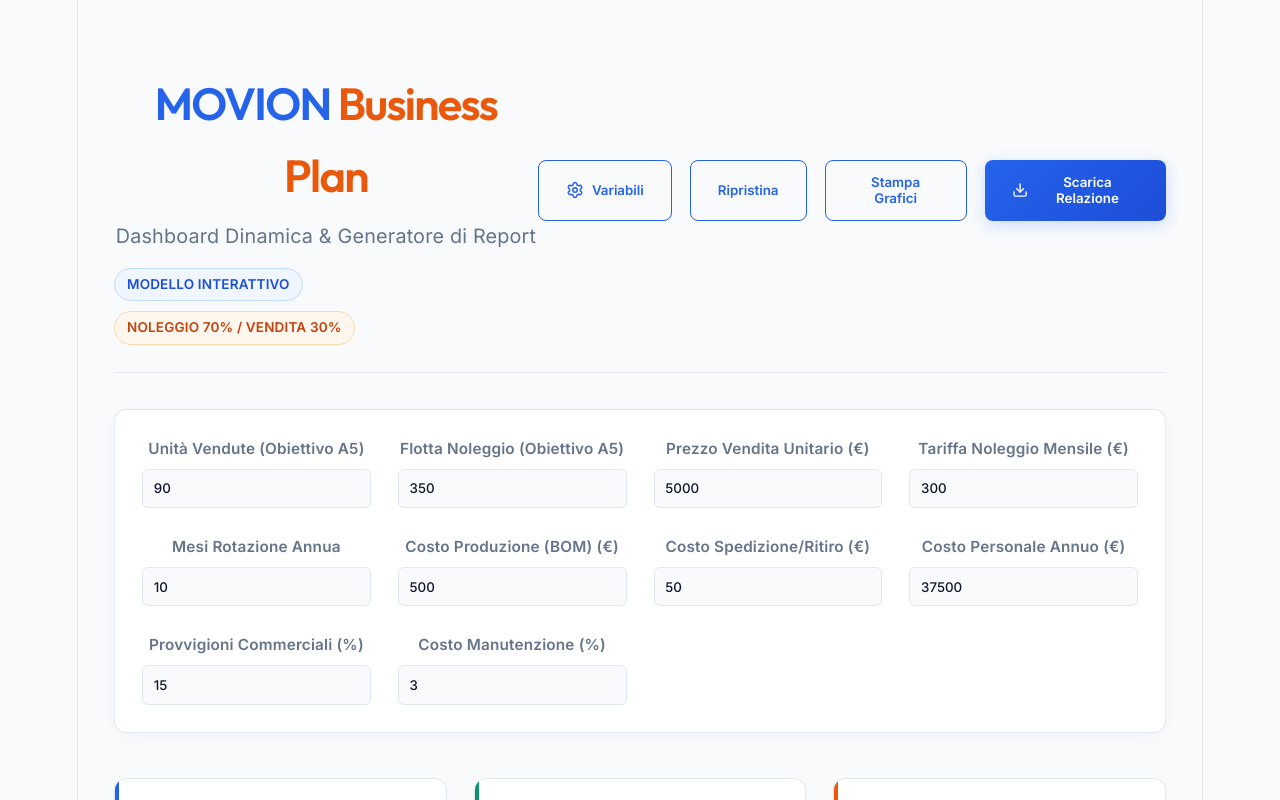
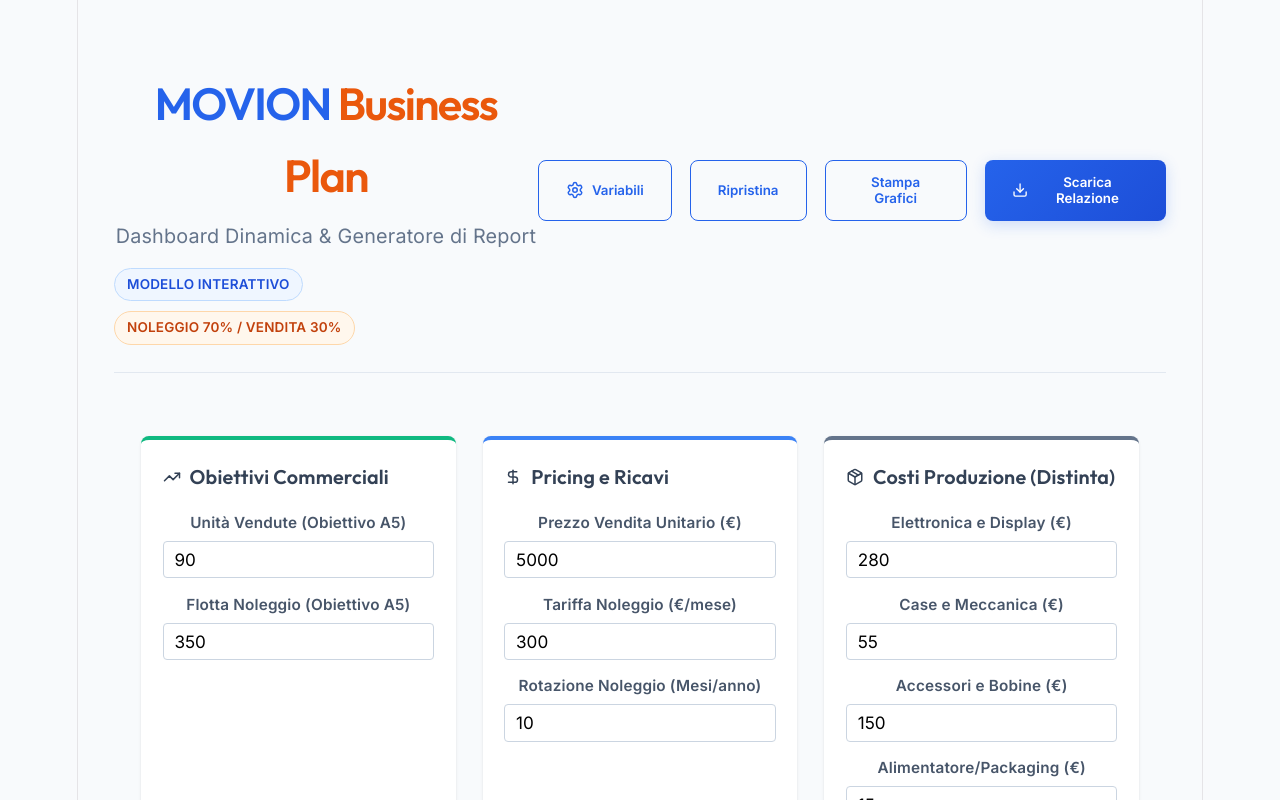
Before and after one commit to giuseppedisorbo-droid/Movion, a React (Vite) app in the folder movion_dashboard/: page / in a window 1280 px wide. Both pictures are taken after a click on the button "Variabili". Shown: the top 800 px of the page. Built offline with nearby package versions, Linux system fonts and the light colour scheme.

Commit message:
Implementato layout a griglia avanzato per le impostazioni e aggiunte le 18 variabili analitiche di costo, CAPEX e risorse umane

```diff
--- a/movion_dashboard/src/App.css
+++ b/movion_dashboard/src/App.css
@@ -99,39 +99,65 @@
   transform: translateY(-2px);
 }
 
-.settings-panel {
-  background: var(--bg-card);
-  border: 1px solid var(--border-color);
-  border-radius: 12px;
+.settings-grid-container {
+  background: #f8fafc;
+  border-bottom: 1px solid #e2e8f0;
   padding: 1.5rem;
-  margin-bottom: 2.5rem;
+}
+
+.settings-grid {
   display: grid;
-  grid-template-columns: repeat(auto-fit, minmax(220px, 1fr));
+  grid-template-columns: repeat(auto-fit, minmax(280px, 1fr));
   gap: 1.5rem;
-  box-shadow: 0 4px 15px rgba(0,0,0,0.03);
+  max-width: 1400px;
+  margin: 0 auto;
 }
+
+.setting-card {
+  background: white;
+  border-radius: 8px;
+  padding: 1.2rem;
+  box-shadow: 0 1px 3px rgba(0,0,0,0.1);
+  border-top: 4px solid #ccc;
+}
+
+.setting-card h3 {
+  margin-top: 0;
+  font-size: 1.1rem;
+  margin-bottom: 1rem;
+  color: #334155;
+  display: flex;
+  align-items: center;
+  gap: 0.5rem;
+}
+
+.setting-card.group-green { border-top-color: #10b981; }
+.setting-card.group-blue { border-top-color: #3b82f6; }
+.setting-card.group-gray { border-top-color: #64748b; }
+.setting-card.group-orange { border-top-color: #f59e0b; }
+.setting-card.group-indigo { border-top-color: #6366f1; }
+.setting-card.group-red { border-top-color: #ef4444; }
 
 .setting-group {
   display: flex;
   flex-direction: column;
-  gap: 0.4rem;
+  gap: 0.3rem;
+  margin-bottom: 0.8rem;
 }
 
 .setting-group label {
   font-size: 0.85rem;
-  color: var(--text-secondary);
+  color: #475569;
   font-weight: 600;
 }
 
 .setting-group input {
-  padding: 0.6rem;
-  border: 1px solid var(--border-color);
-  border-radius: 6px;
-  background: var(--bg-primary);
-  color: var(--text-primary);
-  font-family: 'Inter', sans-serif;
-  font-weight: 500;
-  transition: border-color 0.2s;
+  padding: 0.4rem 0.6rem;
+  border: 1px solid #cbd5e1;
+  border-radius: 4px;
+  font-size: 0.95rem;
+  font-family: inherit;
+  transition: all 0.2s;
 }
 
 .setting-group input:focus {
--- a/movion_dashboard/src/App.jsx
+++ b/movion_dashboard/src/App.jsx
@@ -49,12 +49,19 @@
     priceSale: 5000,
     priceRental: 300,
     rentalYieldMonths: 10,
-    costProduction: 500,
+    costElectronics: 280,
+    costMechanics: 55,
+    costAccessories: 150,
+    costPackaging: 15,
     costLogistics: 50,
-    capex: 190000,
-    personnelCost: 37500,
     commercialPercent: 15,
     maintenancePercent: 3,
+    insuranceAnnual: 5000,
+    personnelCost: 37500,
+    personnelInflation: 2,
+    capexElectronics: 80000,
+    capexIT: 110000,
+    capexMarketing: 0,
   };
 
   const [showSettings, setShowSettings] = useState(false);
@@ -92,19 +99,23 @@
     const pSale = Number(config.priceSale) || 1;
     const pRental = Number(config.priceRental) || 1;
     const rYield = Number(config.rentalYieldMonths) || 1;
-    const cProd = Number(config.costProduction) || 0;
+
+    const cProd = (Number(config.costElectronics)||0) + (Number(config.costMechanics)||0) + (Number(config.costAccessories)||0) + (Number(config.costPackaging)||0);
     const cLog = Number(config.costLogistics) || 0;
     const cPers = Number(config.personnelCost) || 0;
+    const cPersInf = Number(config.personnelInflation) || 0;
     const cComm = Number(config.commercialPercent) || 0;
-    const cCapex = Number(config.capex) || 0;
     const cMaint = Number(config.maintenancePercent) || 0;
+    const cInsurance = Number(config.insuranceAnnual) || 0;
+
+    const cCapex = (Number(config.capexElectronics)||0) + (Number(config.capexIT)||0) + (Number(config.capexMarketing)||0);
 
     const stepSales = salesY5 / 5;
     const stepFleet = fleetY5 / 5;
 
     let fData = [];
     let uData = [];
-    let totProd = 0, totLog = 0, totPers = 0, totComm = 0, totMaint = 0;
+    let totProd = 0, totLog = 0, totPers = 0, totComm = 0, totMaint = 0, totIns = 0;
 
     const personnelGrowth = [3, 4, 5, 6, 6];
     let totalUnitsProducedOverall = 0;
@@ -126,18 +137,19 @@
       let logisticsCount = (rentalFleet * rYield) + salesUnits;
       let costLogistics = logisticsCount * cLog;
 
-      let costPersonnel = personnelGrowth[i] * cPers;
+      let costPersonnel = personnelGrowth[i] * cPers * Math.pow(1 + (cPersInf / 100), i);
       let costCommercial = revenue * (cComm / 100);
       let costMaintenance = revenue * (cMaint / 100);
       let capexy = i === 0 ? cCapex : 0;
 
-      let ebit = revenue - costProd - costLogistics - costPersonnel - costCommercial - costMaintenance - capexy;
+      let ebit = revenue - costProd - costLogistics - costPersonnel - costCommercial - costMaintenance - cInsurance - capexy;
 
       totProd += costProd;
       totLog += costLogistics;
       totPers += costPersonnel;
       totComm += costCommercial;
       totMaint += costMaintenance;
+      totIns += cInsurance;
       totalUnitsProducedOverall += unitsProduced;
 
       fData.push({
@@ -148,6 +160,7 @@
         personnel: -costPersonnel,
         commercial: -costCommercial,
         maintenance: -costMaintenance,
+        insurance: -cInsurance,
         capex: -capexy,
         ebit,
         grossMargin: revenue - costProd
@@ -171,6 +184,7 @@
       { name: 'Personale', value: totPers, color: '#2563eb' },
       { name: 'Commerciale', value: totComm, color: '#059669' },
       { name: 'Manutenzione', value: totMaint, color: '#f59e0b' },
+      { name: 'Assicurazione/Cert.', value: totIns, color: '#eab308' },
     ];
 
     const totalEbit = fData.reduce((acc, curr) => acc + curr.ebit, 0);
@@ -182,7 +196,7 @@
       financialData: fData,
       unitData: uData,
       totals: totalOpex,
-      kpis: { totalEbit, finalFleet: uData[4].fleet, totalUnitsProducedOverall, targetRevenueY5, saleRatioY5 }
+      kpis: { totalEbit, finalFleet: uData[4].fleet, totalUnitsProducedOverall, targetRevenueY5, saleRatioY5, cProd, cCapex }
     };
   }, [config]);
 
@@ -228,7 +242,12 @@
       </header>
 
       {showSettings && (
-        <div className="settings-panel">
+        <div className="settings-grid-container">
+          <div className="settings-grid">
+
+            {/* GRUPPO 1 */}
+            <div className="setting-card group-green">
+              <h3><TrendingUp size={18}/> Obiettivi Commerciali</h3>
               <div className="setting-group">
                 <label>Unità Vendute (Obiettivo A5)</label>
                 <input type="number" name="targetSalesUnitsY5" value={config.targetSalesUnitsY5} onChange={handleChange} />
@@ -237,29 +256,52 @@
                 <label>Flotta Noleggio (Obiettivo A5)</label>
                 <input type="number" name="targetFleetY5" value={config.targetFleetY5} onChange={handleChange} />
               </div>
+            </div>
+
+            {/* GRUPPO 2 */}
+            <div className="setting-card group-blue">
+              <h3><DollarSign size={18}/> Pricing e Ricavi</h3>
               <div className="setting-group">
                 <label>Prezzo Vendita Unitario (€)</label>
                 <input type="number" name="priceSale" value={config.priceSale} onChange={handleChange} />
               </div>
               <div className="setting-group">
-            <label>Tariffa Noleggio Mensile (€)</label>
+                <label>Tariffa Noleggio (€/mese)</label>
                 <input type="number" name="priceRental" value={config.priceRental} onChange={handleChange} />
               </div>
               <div className="setting-group">
-            <label>Mesi Rotazione Annua</label>
+                <label>Rotazione Noleggio (Mesi/anno)</label>
                 <input type="number" name="rentalYieldMonths" value={config.rentalYieldMonths} onChange={handleChange} />
               </div>
+            </div>
+
+            {/* GRUPPO 3 */}
+            <div className="setting-card group-gray">
+              <h3><Package size={18}/> Costi Produzione (Distinta)</h3>
               <div className="setting-group">
-            <label>Costo Produzione (BOM) (€)</label>
-            <input type="number" name="costProduction" value={config.costProduction} onChange={handleChange} />
+                <label>Elettronica e Display (€)</label>
+                <input type="number" name="costElectronics" value={config.costElectronics} onChange={handleChange} />
               </div>
               <div className="setting-group">
-            <label>Costo Spedizione/Ritiro (€)</label>
-            <input type="number" name="costLogistics" value={config.costLogistics} onChange={handleChange} />
+                <label>Case e Meccanica (€)</label>
+                <input type="number" name="costMechanics" value={config.costMechanics} onChange={handleChange} />
               </div>
               <div className="setting-group">
-            <label>Costo Personale Annuo (€)</label>
-            <input type="number" name="personnelCost" value={config.personnelCost} onChange={handleChange} />
+                <label>Accessori e Bobine (€)</label>
+                <input type="number" name="costAccessories" value={config.costAccessories} onChange={handleChange} />
+              </div>
+              <div className="setting-group">
+                <label>Alimentatore/Packaging (€)</label>
+                <input type="number" name="costPackaging" value={config.costPackaging} onChange={handleChange} />
+              </div>
+            </div>
+
+            {/* GRUPPO 4 */}
+            <div className="setting-card group-orange">
+              <h3><Activity size={18}/> Costi Operativi (OPEX)</h3>
+              <div className="setting-group">
+                <label>Spedizione Singola A/R (€)</label>
+                <input type="number" name="costLogistics" value={config.costLogistics} onChange={handleChange} />
               </div>
               <div className="setting-group">
                 <label>Provvigioni Commerciali (%)</label>
@@ -268,6 +310,43 @@
               <div className="setting-group">
                 <label>Costo Manutenzione (%)</label>
                 <input type="number" name="maintenancePercent" value={config.maintenancePercent} onChange={handleChange} />
+              </div>
+              <div className="setting-group">
+                <label>Assicurazione/Certif. Annua (€)</label>
+                <input type="number" name="insuranceAnnual" value={config.insuranceAnnual} onChange={handleChange} />
+              </div>
+            </div>
+
+            {/* GRUPPO 5 */}
+            <div className="setting-card group-indigo">
+              <h3><PieChartIcon size={18}/> Risorse Umane</h3>
+              <div className="setting-group">
+                <label>Costo Personale Annuo (€)</label>
+                <input type="number" name="personnelCost" value={config.personnelCost} onChange={handleChange} />
+              </div>
+              <div className="setting-group">
+                <label>Inflazione/Scatti Annui (%)</label>
+                <input type="number" name="personnelInflation" value={config.personnelInflation} onChange={handleChange} />
+              </div>
+            </div>
+
+            {/* GRUPPO 6 */}
+            <div className="setting-card group-red">
+              <h3><BarChart3 size={18}/> Investimenti Iniziali (CAPEX)</h3>
+              <div className="setting-group">
+                <label>Sviluppo Elettronica R&D (€)</label>
+                <input type="number" name="capexElectronics" value={config.capexElectronics} onChange={handleChange} />
+              </div>
+              <div className="setting-group">
+                <label>IT, Software e MDR (€)</label>
+                <input type="number" name="capexIT" value={config.capexIT} onChange={handleChange} />
+              </div>
+              <div className="setting-group">
+                <label>Budget Marketing Iniziale (€)</label>
+                <input type="number" name="capexMarketing" value={config.capexMarketing} onChange={handleChange} />
+              </div>
+            </div>
+
           </div>
         </div>
       )}
@@ -408,10 +487,14 @@
                 <td style={{ paddingLeft: '20px', color: '#64748b' }}>Manutenzione e Ricambi ({config.maintenancePercent}%)</td>
                 {financialData.map((d, i) => <td key={i} className="negative">{formatCurrency(d.maintenance)}</td>)}
               </tr>
+              <tr>
+                <td style={{ paddingLeft: '20px', color: '#64748b' }}>Assicurazione e Cert. Annue</td>
+                {financialData.map((d, i) => <td key={i} className="negative">{formatCurrency(d.insurance)}</td>)}
+              </tr>
 
               <tr style={{ backgroundColor: '#fff7ed' }}>
                 <td style={{ fontWeight: 600, color: '#c2410c' }}>Subtotale OPEX</td>
-                {financialData.map((d, i) => <td key={i} className="negative">{formatCurrency(d.personnel + d.logistics + d.commercial + d.maintenance)}</td>)}
+                {financialData.map((d, i) => <td key={i} className="negative">{formatCurrency(d.personnel + d.logistics + d.commercial + d.maintenance + d.insurance)}</td>)}
               </tr>
 
               <tr>
```
Also changed, not shown: movion_dashboard/src/ReportDinamico.jsx (+16 -11 lines). Lines whose indentation alone changed are shown as unchanged.
